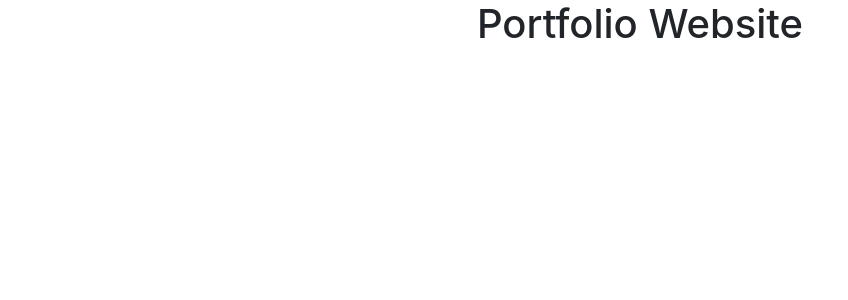
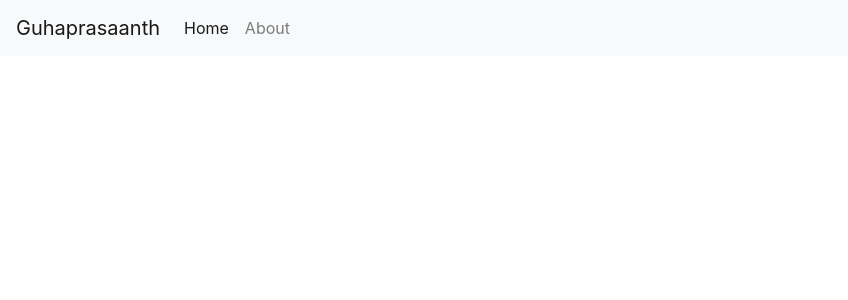
Before and after one commit to guhandelta/React-Portfolio, a React (Create React App) app: page / in a window 1280 px wide. Shown: the top 300 px of the page, without its empty margins (0-848 px from the left). Built offline with nearby package versions, Linux system fonts and the light colour scheme.

Commit message:
Created a Navbar using Bootstrap Navbar

```diff
--- a/src/App.js
+++ b/src/App.js
@@ -1,10 +1,12 @@
+import { Navbar } from './components'
+
 import './App.css';
 import 'bootstrap/dist/css/bootstrap.min.css';
 
 function App() {
   return (
     <div className="App">
-      <h1>Portfolio Website</h1>
+      <Navbar />
     </div>
   );
 }
--- /dev/null
+++ b/src/components/Navbar.js
@@ -0,0 +1,25 @@
+import React from 'react'
+
+const Navbar = () => {
+    return (
+        <nav className="navbar navbar-expand-lg navbar-light bg-light">
+            <a className="navbar-brand" href="/">Guhaprasaanth</a>
+            <button className="navbar-toggler" type="button" data-toggle="collapse" data-target="#navbarSupportedContent" aria-controls="navbarSupportedContent" aria-expanded="false" aria-label="Toggle navigation">
+                <span className="navbar-toggler-icon"></span>
+            </button>
+
+            <div className="collapse navbar-collapse" id="navbarSupportedContent">
+                <ul className="navbar-nav mr-auto">
+                    <li className="nav-item active">
+                        <a className="nav-link" href="/">Home <span className="sr-only">(current)</span></a>
+                    </li>
+                    <li className="nav-item">
+                        <a className="nav-link" href="/about">About</a>
+                    </li>
+                </ul>
+            </div>
+        </nav>
+    )
+}
+
+export default Navbar
--- /dev/null
+++ b/src/components/index.js
@@ -0,0 +1,3 @@
+import Navbar from './Navbar'
+
+export { Navbar }
```
Also changed, not shown: 1 other file (tests, documents, lock files or other folders).
